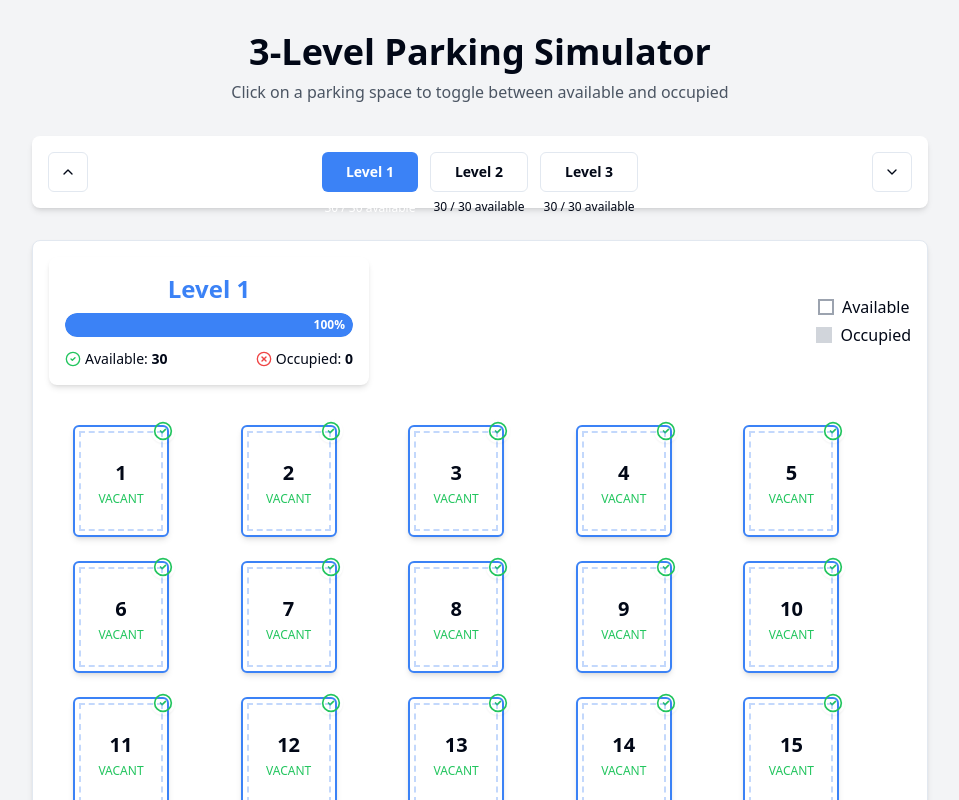
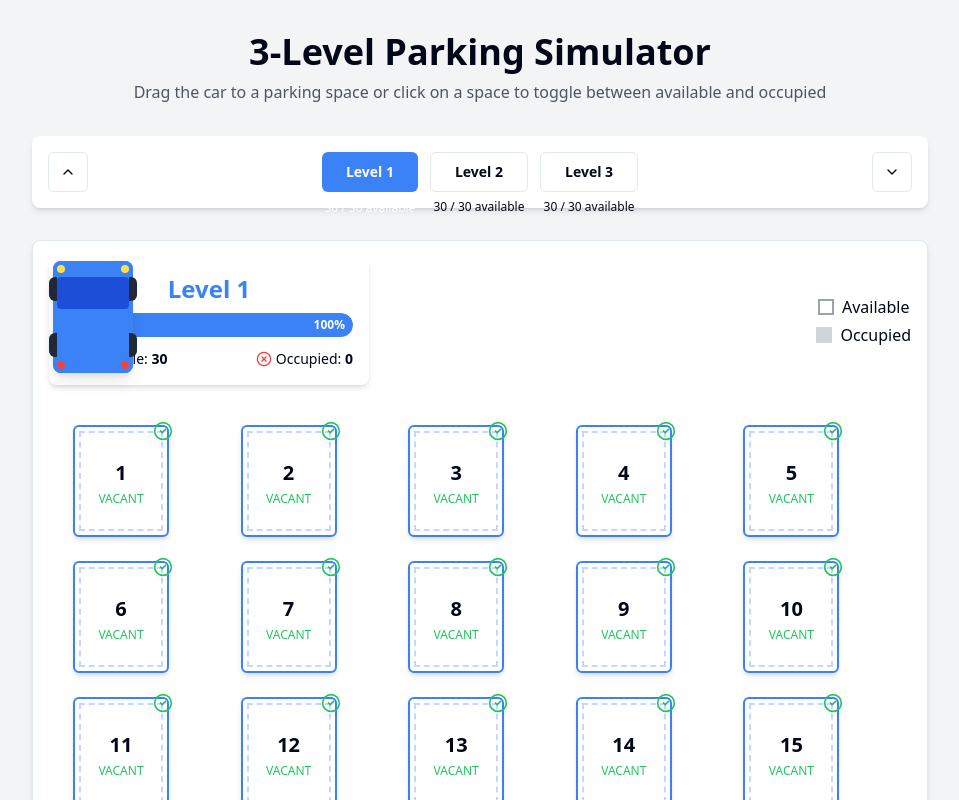
Before and after one commit to warathepj/tri-level-park-pilot, a React (Vite) app: page / in a window 1280 px wide. Shown: the top 800 px of the page, without its empty margins (160-1119 px from the left). Built offline with nearby package versions, Linux system fonts and the light colour scheme.

Commit message:
Add vehicle interaction features
Implement interactive car model with drag-and-drop parking and visual feedback.

```diff
--- /dev/null
+++ b/src/components/Car.tsx
@@ -0,0 +1,206 @@
+
+import React, { useState, useRef, useEffect } from 'react';
+import { cn } from "@/lib/utils";
+import { toast } from 'sonner';
+
+interface CarProps {
+  onParked: (spotIndex: number, levelIndex: number) => void;
+}
+
+const Car: React.FC<CarProps> = ({ onParked }) => {
+  const [isDragging, setIsDragging] = useState(false);
+  const [position, setPosition] = useState({ x: 20, y: 20 });
+  const [isParked, setIsParked] = useState(false);
+  const [parkAnimationActive, setParkAnimationActive] = useState(false);
+  const [targetPosition, setTargetPosition] = useState({ x: 0, y: 0 });
+  const [showParkFeedback, setShowParkFeedback] = useState(false);
+
+  const dragRef = useRef<{
+    startX: number;
+    startY: number;
+    initialX: number;
+    initialY: number;
+  }>({ startX: 0, startY: 0, initialX: 0, initialY: 0 });
+
+  const handleMouseDown = (e: React.MouseEvent) => {
+    if (isParked) return;
+
+    const { clientX, clientY } = e;
+    dragRef.current = {
+      startX: clientX,
+      startY: clientY,
+      initialX: position.x,
+      initialY: position.y
+    };
+    setIsDragging(true);
+  };
+
+  const handleTouchStart = (e: React.TouchEvent) => {
+    if (isParked) return;
+
+    const touch = e.touches[0];
+    dragRef.current = {
+      startX: touch.clientX,
+      startY: touch.clientY,
+      initialX: position.x,
+      initialY: position.y
+    };
+    setIsDragging(true);
+  };
+
+  const handleMouseMove = (e: MouseEvent) => {
+    if (!isDragging) return;
+
+    const { clientX, clientY } = e;
+    const deltaX = clientX - dragRef.current.startX;
+    const deltaY = clientY - dragRef.current.startY;
+
+    setPosition({
+      x: dragRef.current.initialX + deltaX,
+      y: dragRef.current.initialY + deltaY
+    });
+  };
+
+  const handleTouchMove = (e: TouchEvent) => {
+    if (!isDragging) return;
+
+    const touch = e.touches[0];
+    const deltaX = touch.clientX - dragRef.current.startX;
+    const deltaY = touch.clientY - dragRef.current.startY;
+
+    setPosition({
+      x: dragRef.current.initialX + deltaX,
+      y: dragRef.current.initialY + deltaY
+    });
+  };
+
+  const handleMouseUp = (e: MouseEvent) => {
+    if (!isDragging) return;
+
+    setIsDragging(false);
+
+    // Check if car is over a parking spot
+    window.dispatchEvent(new CustomEvent('car-park-attempt', {
+      detail: { x: e.clientX, y: e.clientY }
+    }));
+  };
+
+  const handleTouchEnd = (e: TouchEvent) => {
+    if (!isDragging) return;
+
+    setIsDragging(false);
+
+    if (e.changedTouches.length > 0) {
+      const touch = e.changedTouches[0];
+
+      // Check if car is over a parking spot
+      window.dispatchEvent(new CustomEvent('car-park-attempt', {
+        detail: { x: touch.clientX, y: touch.clientY }
+      }));
+    }
+  };
+
+  // Listen for parking spot acceptances
+  useEffect(() => {
+    const handleSpotAccepted = (e: CustomEvent) => {
+      const { spotIndex, spotLevel, rect } = e.detail;
+
+      if (!rect) return;
+
+      // Calculate center position of the parking spot
+      const targetX = rect.left + rect.width / 2 - 10; // Adjust for car width
+      const targetY = rect.top + rect.height / 2 - 14; // Adjust for car height
+
+      setTargetPosition({ x: targetX, y: targetY });
+      setParkAnimationActive(true);
+
+      // After animation completes
+      setTimeout(() => {
+        setIsParked(true);
+        setParkAnimationActive(false);
+        onParked(spotIndex, spotLevel);
+
+        // Show success feedback
+        setShowParkFeedback(true);
+        setTimeout(() => setShowParkFeedback(false), 2000);
+      }, 500); // Duration of the parking animation
+    };
+
+    window.addEventListener('spot-park-accepted' as any, handleSpotAccepted as any);
+
+    return () => {
+      window.removeEventListener('spot-park-accepted' as any, handleSpotAccepted as any);
+    };
+  }, [onParked]);
+
+  useEffect(() => {
+    if (isDragging) {
+      window.addEventListener('mousemove', handleMouseMove);
+      window.addEventListener('mouseup', handleMouseUp);
+      window.addEventListener('touchmove', handleTouchMove);
+      window.addEventListener('touchend', handleTouchEnd as any);
+    } else {
+      window.removeEventListener('mousemove', handleMouseMove);
+      window.removeEventListener('mouseup', handleMouseUp);
+      window.removeEventListener('touchmove', handleTouchMove);
+      window.removeEventListener('touchend', handleTouchEnd as any);
+    }
+
+    return () => {
+      window.removeEventListener('mousemove', handleMouseMove);
+      window.removeEventListener('mouseup', handleMouseUp);
+      window.removeEventListener('touchmove', handleTouchMove);
+      window.removeEventListener('touchend', handleTouchEnd as any);
+    };
+  }, [isDragging]);
+
+  return (
+    <div
+      className={cn(
+        "absolute z-50 cursor-grab transition-all duration-500",
+        isDragging && "cursor-grabbing scale-105",
+        isParked && "cursor-not-allowed opacity-90",
+        parkAnimationActive && "ease-out-quart"
+      )}
+      style={{
+        left: parkAnimationActive ? `${targetPosition.x}px` : `${position.x}px`,
+        top: parkAnimationActive ? `${targetPosition.y}px` : `${position.y}px`,
+        touchAction: "none"
+      }}
+      onMouseDown={handleMouseDown}
+      onTouchStart={handleTouchStart}
+    >
+      {/* Simple 2D car model */}
+      <div className="relative w-14 h-24 md:w-20 md:h-28 bg-blue-500 rounded-lg shadow-lg">
+        {/* Car body */}
+        <div className="absolute inset-0 bg-blue-500 rounded-lg">
+          {/* Windows */}
+          <div className="absolute top-4 left-1 right-1 h-8 bg-blue-700 rounded-sm"></div>
+
+          {/* Headlights */}
+          <div className="absolute top-1 left-1 w-2 h-2 bg-yellow-300 rounded-full"></div>
+          <div className="absolute top-1 right-1 w-2 h-2 bg-yellow-300 rounded-full"></div>
+
+          {/* Taillights */}
+          <div className="absolute bottom-1 left-1 w-2 h-2 bg-red-500 rounded-full"></div>
+          <div className="absolute bottom-1 right-1 w-2 h-2 bg-red-500 rounded-full"></div>
+        </div>
+
+        {/* Wheels */}
+        <div className="absolute -left-1 top-4 w-2 h-6 bg-gray-800 rounded-l-md"></div>
+        <div className="absolute -right-1 top-4 w-2 h-6 bg-gray-800 rounded-r-md"></div>
+        <div className="absolute -left-1 bottom-4 w-2 h-6 bg-gray-800 rounded-l-md"></div>
+        <div className="absolute -right-1 bottom-4 w-2 h-6 bg-gray-800 rounded-r-md"></div>
+
+        {/* Parking feedback */}
+        {showParkFeedback && (
+          <div className="absolute -top-10 left-1/2 transform -translate-x-1/2 bg-green-500 text-white px-3 py-1 rounded-full text-xs whitespace-nowrap animate-bounce">
+            Parked!
+          </div>
+        )}
+      </div>
+    </div>
+  );
+};
+
+export default Car;
--- a/src/components/ParkingLevel.tsx
+++ b/src/components/ParkingLevel.tsx
@@ -29,6 +29,9 @@ const ParkingLevel: React.FC<ParkingLevelProps> = ({
             isOccupied={isOccupied}
             onClick={() => onToggleSpot(level, index)}
             levelColor={levelColor}
+            level={level}
+            index={index}
+            onCarParked={() => onToggleSpot(level, index)}
           />
         ))}
       </div>
--- a/src/pages/Index.tsx
+++ b/src/pages/Index.tsx
@@ -1,8 +1,9 @@
 
-import React, { useState } from 'react';
+import React, { useState, useEffect } from 'react';
 import ParkingLevel from '@/components/ParkingLevel';
 import LevelSelector from '@/components/LevelSelector';
 import ParkingIndicator from '@/components/ParkingIndicator';
+import Car from '@/components/Car';
 import { Card } from '@/components/ui/card';
 import { toast } from 'sonner';
 
@@ -37,11 +38,34 @@ const Index = () => {
     }
   };
 
+  const handleCarParked = (spotIndex: number, levelIndex: number) => {
+    if (!parkingState[levelIndex - 1][spotIndex]) {
+      handleToggleSpot(levelIndex, spotIndex);
+      toast.success(`Car successfully parked at spot ${spotIndex + 1} on Level ${levelIndex}!`, {
+        icon: '🚗'
+      });
+    }
+  };
+
+  // Listen for car park attempts
+  useEffect(() => {
+    const handleCarParkAttempt = (e: CustomEvent) => {
+      const { x, y } = e.detail;
+      // This event is handled by each individual ParkingSpot component
+    };
+
+    window.addEventListener('car-park-attempt' as any, handleCarParkAttempt as any);
+
+    return () => {
+      window.removeEventListener('car-park-attempt' as any, handleCarParkAttempt as any);
+    };
+  }, []);
+
   return (
-    <div className="min-h-screen bg-gray-100 flex flex-col items-center px-4 py-8">
+    <div className="min-h-screen bg-gray-100 flex flex-col items-center px-4 py-8 relative">
       <header className="w-full max-w-4xl mb-8 text-center">
         <h1 className="text-3xl sm:text-4xl font-bold mb-2">3-Level Parking Simulator</h1>
-        <p className="text-gray-600">Click on a parking space to toggle between available and occupied</p>
+        <p className="text-gray-600">Drag the car to a parking space or click on a space to toggle between available and occupied</p>
       </header>
 
       <div className="w-full flex flex-col items-center gap-8 mb-8">
@@ -54,7 +78,7 @@ const Index = () => {
           levelColors={LEVEL_COLORS}
         />
 
-        <Card className="w-full max-w-4xl p-4 shadow-md">
+        <Card className="w-full max-w-4xl p-4 shadow-md relative">
           <div className="flex flex-col sm:flex-row gap-4 mb-4 justify-between items-center">
             <ParkingIndicator
               level={currentLevel}
@@ -86,6 +110,9 @@ const Index = () => {
               levelColor={LEVEL_COLORS[level - 1]}
             />
           ))}
+
+          {/* Interactive car */}
+          <Car onParked={handleCarParked} />
         </Card>
       </div>
     </div>
```
Also changed, not shown: src/components/ParkingSpot.tsx (+61 -3 lines).
